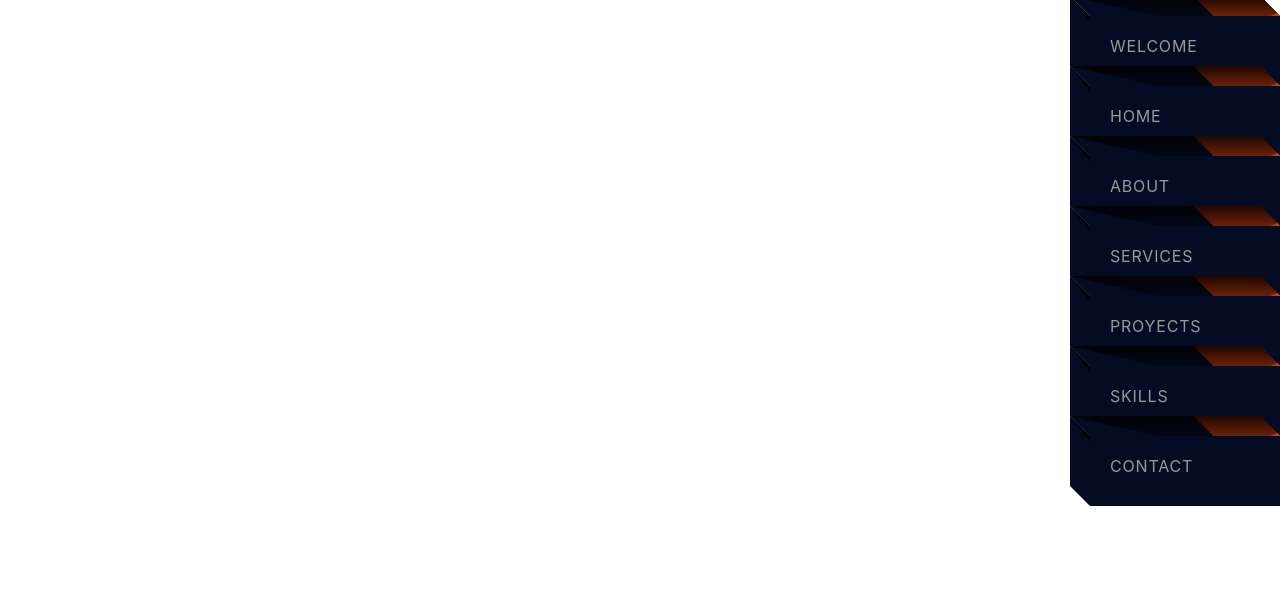
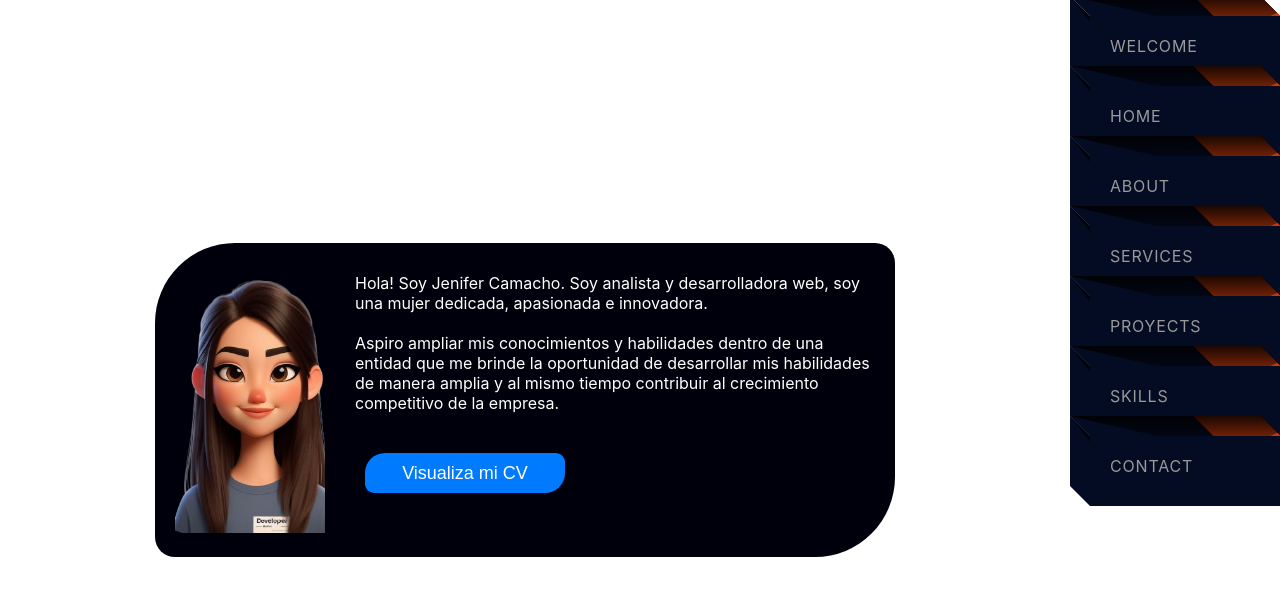
Before and after one commit to valentinacamacho/DeveloperJeni, a React (Create React App) app: page /Aboutme in a window 1280 px wide. Shown: the top 596 px of the page. Built offline with nearby package versions, Linux system fonts and the light colour scheme.

Commit message:
Add design and structure of the main page and about me.

```diff
--- a/public/index.html
+++ b/public/index.html
@@ -24,7 +24,7 @@
       work correctly both with client-side routing and a non-root public URL.
       Learn how to configure a non-root public URL by running `npm run build`.
     -->
-    <title>React App</title>
+    <title>Developer Jenifer</title>
   </head>
   <body>
     <noscript>You need to enable JavaScript to run this app.</noscript>
--- a/src/Pages/Aboutme.jsx
+++ b/src/Pages/Aboutme.jsx
@@ -1,7 +1,27 @@
+import React from "react";
+import "../Stylesheets/About.css";
+import Documento from "../assets/Document/CV-Jenifer-Valentina-Camacho-Abril.pdf";
+import Avatar from "../assets/Images/Avatar.png";
+
 function Aboutme() {
   return (
-    <div>
-
+    <div className="contenedor">
+      <div className="rectangulo">
+        <div className="contenido">
+          <div className="avatar-general">
+            <img src={Avatar} alt="Avatar Jenifer" className="avatar" />
+          </div>
+          <div className="texto">
+            <p>Hola! Soy Jenifer Camacho. Soy analista y desarrolladora web, soy una mujer dedicada, apasionada e innovadora.</p>
+            <p>Aspiro ampliar mis conocimientos y habilidades dentro de una entidad que me brinde la oportunidad de desarrollar mis habilidades de manera amplia y al mismo tiempo contribuir al crecimiento competitivo de la empresa.</p>
+            <div className="btn-Aboutme">
+              <a href={Documento} target="_blank" rel="noopener noreferrer">
+                <button>Visualiza mi CV</button>
+              </a>
+            </div>
+          </div>
+        </div>
+      </div>
     </div>
   );
 }
--- a/src/Pages/PagesPrincipal.jsx
+++ b/src/Pages/PagesPrincipal.jsx
@@ -17,8 +17,8 @@ function PagesPrincipal() {
         </p>
       </div>
       <div className="btn-Prin">
-        <Link to="/Home">
-          <span>visualiza mi portafolio</span>
+      <Link to="/Welcome" aria-label="Visualiza mi portafolio">
+          <span>Visualiza mi portafolio</span>
           <i></i>
         </Link>
       </div>
--- /dev/null
+++ b/src/Stylesheets/About.css
@@ -0,0 +1,65 @@
+
+.contenedor {
+  display: flex;
+  justify-content: center;
+  align-items: center;
+  height: 100vh;
+}
+
+.rectangulo {
+  background-color: rgb(0, 0, 12);
+  padding: 20px;
+  border-radius: 80px 20px;
+  display: flex;
+  align-items: center;
+  max-width: 700px;
+  margin: 30px;
+}
+
+.contenido {
+  display: flex;
+  align-items: flex-start;
+}
+
+.avatar-general {
+  flex: 0 0 auto;
+  margin-right: 30px;
+}
+
+.avatar {
+  width: 150px;
+  height: auto;
+}
+
+.texto {
+  flex: 1;
+  display: flex;
+  flex-direction: column;
+  align-items: flex-start;
+}
+
+.texto p {
+  margin: 10px 0;
+  color: white;
+}
+
+.btn-Aboutme {
+  margin-top: 20px;
+}
+
+.btn-Aboutme button {
+  width: 200px;
+  height: 40px;
+  margin: 10px;
+  padding:10px 20px;
+  background-color: #007bff;
+  color: white;
+  border: none;
+  border-radius: 20px 9px;
+  cursor: pointer;
+  font-size: 18px;
+}
+
+.btn-Aboutme button:hover {
+  background-color: #0056b3;
+}
--- a/src/index.js
+++ b/src/index.js
@@ -2,8 +2,8 @@ import React from 'react';
 import { BrowserRouter } from "react-router-dom";
 import ReactDOM from 'react-dom/client';
 import './index.css';
+//import PagesPrincipal from './Pages/PagesPrincipal';
 import App from './App';
-
 
 const root = ReactDOM.createRoot(document.getElementById('root'));
 root.render(
```
Also changed, not shown: src/App.js (line endings or trailing spaces), src/assets/Images/Avatar.png (added), 1 other file (tests, documents, lock files or other folders).
